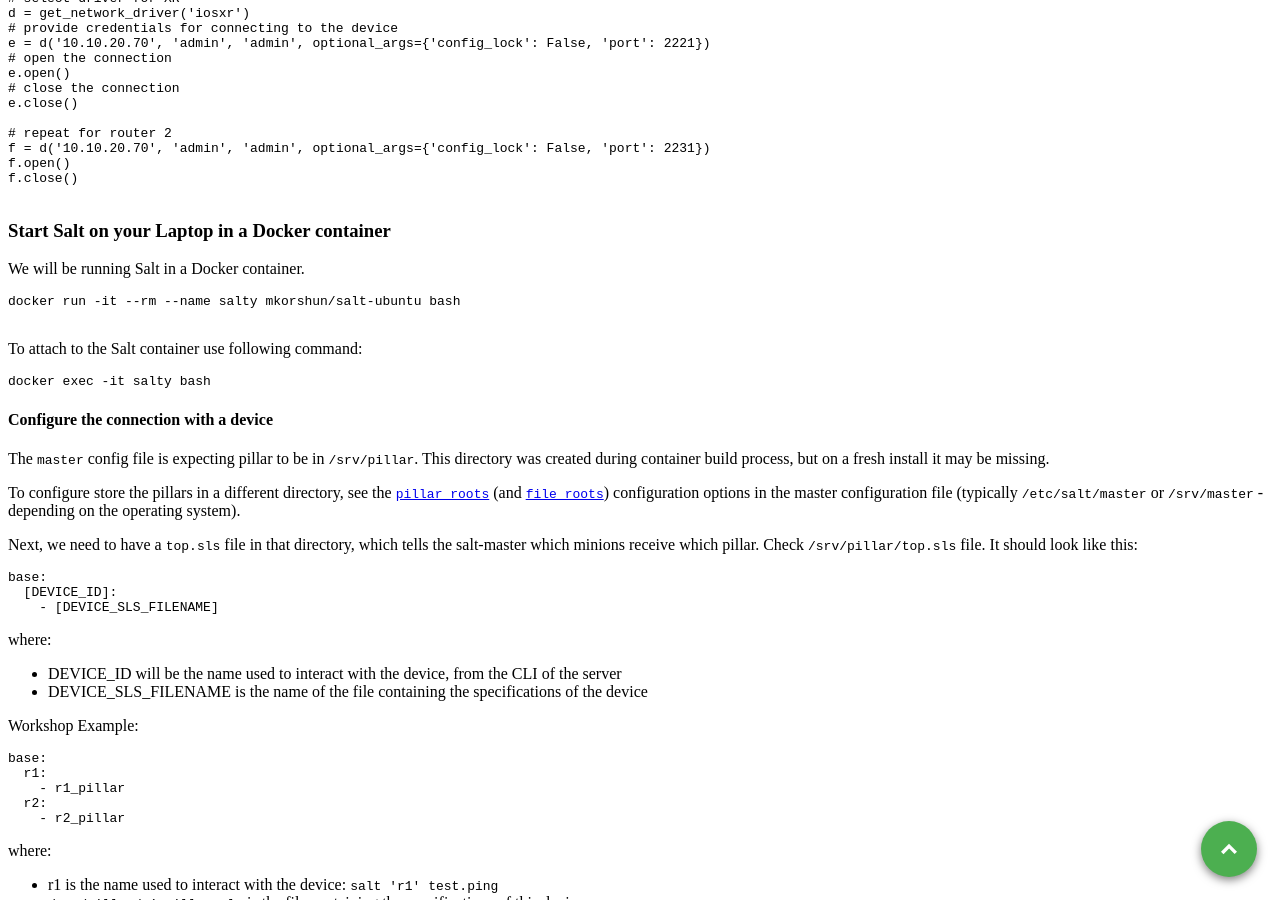
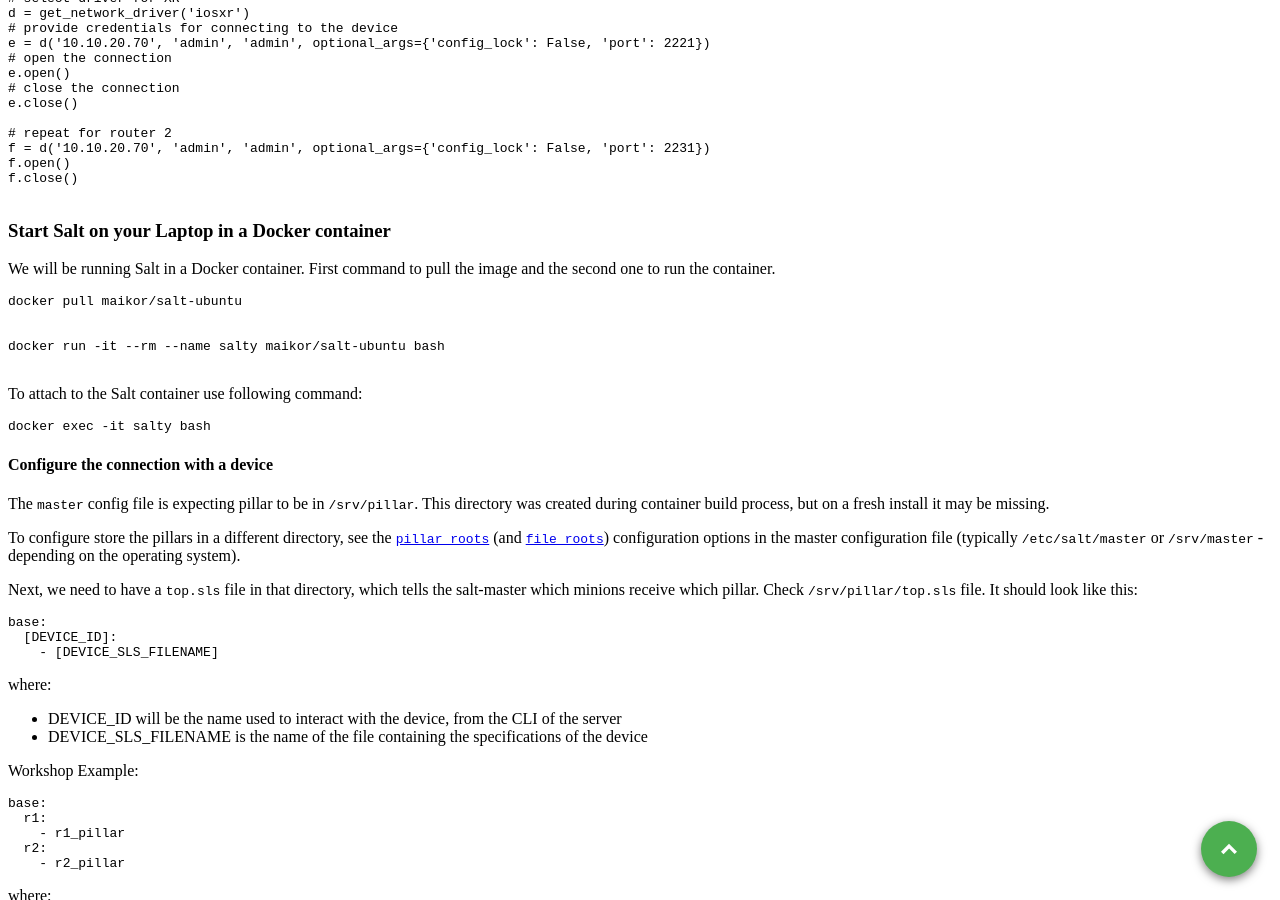
Before and after one commit to Maikor/DEVNET-1980-CL-Cancun-2019, a Jekyll site: the page built from _wkinstructions/2019-10-19-step-3-salt-in-action.md, in a window 1280 px wide and 900 px high, scrolled down 2469 px. Built offline with Jekyll 4.4.1, drawn with Linux system fonts in a browser that asks for light colours.

Commit message:
Docker image pull

````diff
--- a/_wkinstructions/2019-10-19-step-3-salt-in-action.md
+++ b/_wkinstructions/2019-10-19-step-3-salt-in-action.md
@@ -143,9 +143,12 @@ f.close()
 
 ### Start Salt on your Laptop in a Docker container
 
-We will be running Salt in a Docker container.
+We will be running Salt in a Docker container. First command to pull the image and the second one to run the container.
 ```
-docker run -it --rm --name salty mkorshun/salt-ubuntu bash
+docker pull maikor/salt-ubuntu
+
+
+docker run -it --rm --name salty maikor/salt-ubuntu bash
 
 ```
 
````
